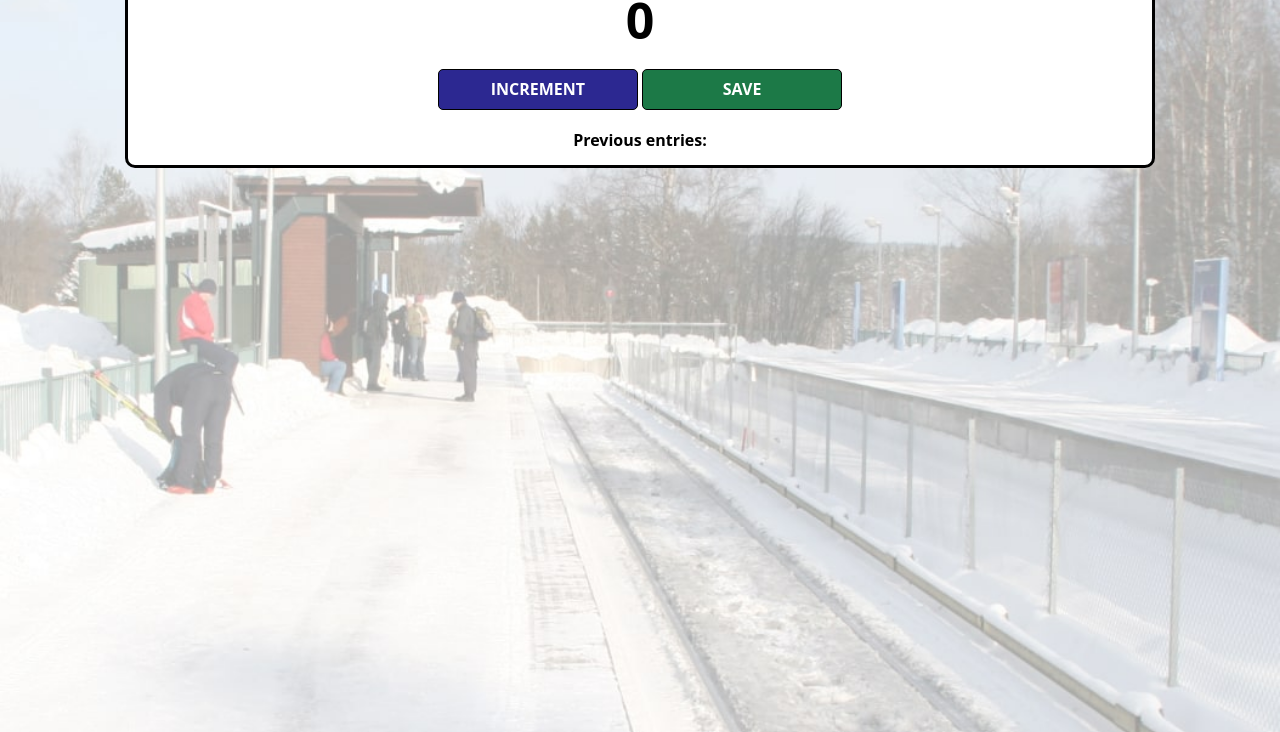
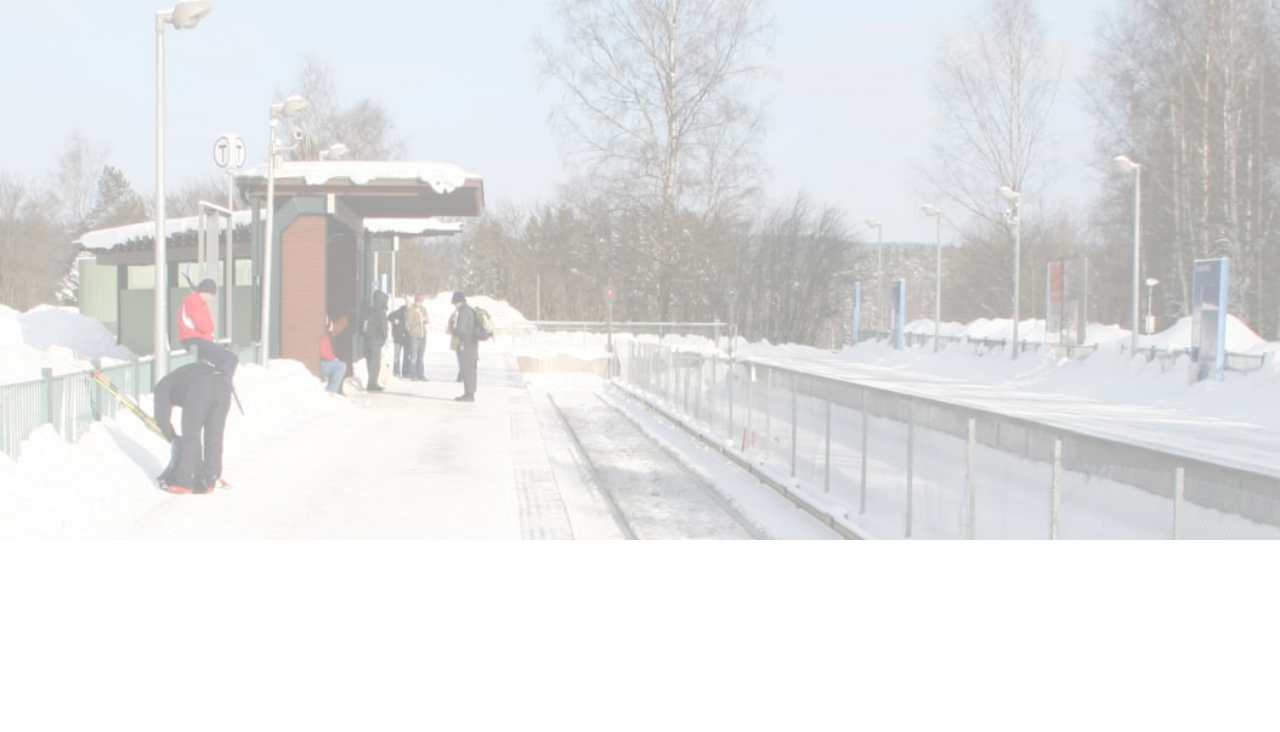
Before and after one commit to ysivakumar123/passenger-counter, a website built with Vite: page index.html in a window 1280 px wide. Shown: the part 260-992 px from the top of the page. After the commit the page ends 800 px from the top, so only its background shows below. Built offline with nearby package versions, Linux system fonts and the light colour scheme.

Commit message:
Update index.css

```diff
--- a/index.css
+++ b/index.css
@@ -1,17 +1,9 @@
 body {
     background-image: url("station.jpg");
     background-size: cover;
-    font-family: 'Open Sans', 'Helvetica Neue', sans-serif;
+    font-family: -apple-system, BlinkMacSystemFont, 'Segoe UI', Roboto, Oxygen, Ubuntu, Cantarell, 'Open Sans', 'Helvetica Neue', sans-serif;
+    font-weight: bold;
     text-align: center;
-    height: 100%;
-}
-
-.container {
-    background: white;
-    max-width: 80%;
-    margin : 15% auto;
-    border: 3px solid black;
-    border-radius: 10px;
 }
 
 h1 {
@@ -26,7 +18,7 @@ h2 {
 }
 
 button {
-    border: 1px solid black;
+    border: none;
     padding-top: 10px;
     padding-bottom: 10px;
     color: white;
@@ -37,13 +29,9 @@ button {
 }
 
 #increment-btn {
-    background: #2C2891;
+    background: darkred;
 }
 
 #save-btn {
-    background: #1C7947;
+    background: darkgreen;
 }
-
-#save-el {
-    font-weight: bold;
-}
```
